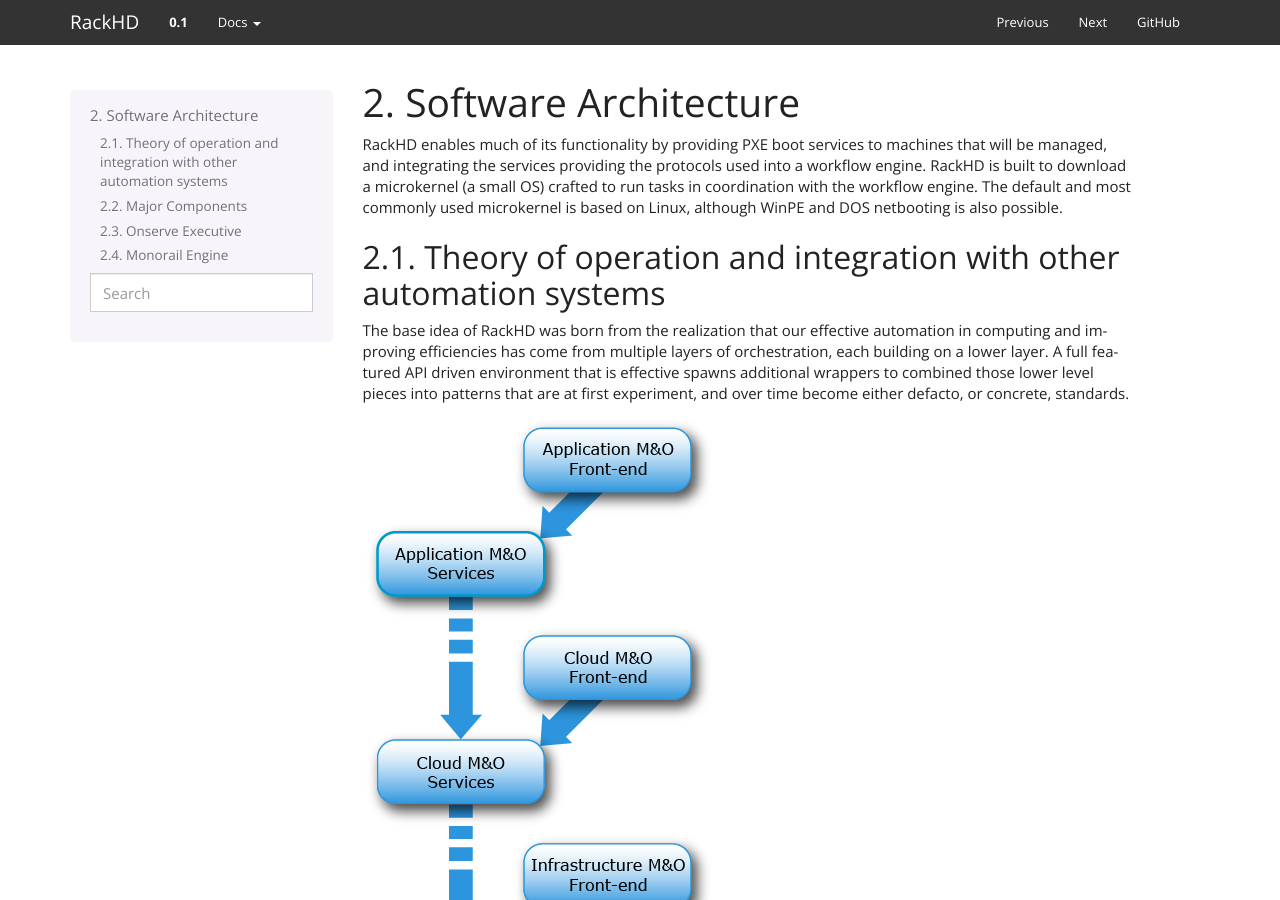
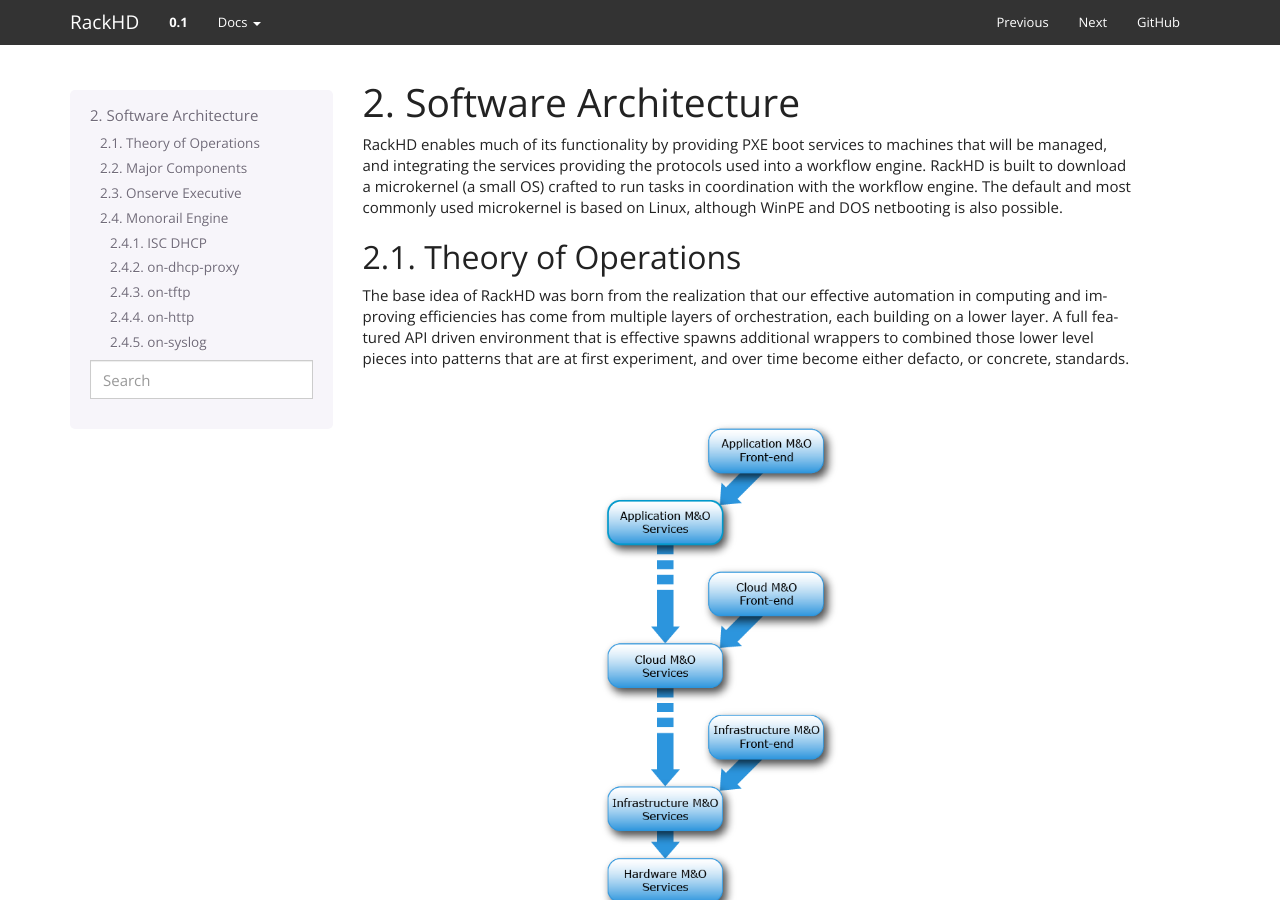
Before and after one commit to RackHD/docs, a Sphinx documentation site: the page built from docs/software_architecture.rst, in a window 1280 px wide and 900 px high. Built offline with Sphinx 7.4.7, drawn with Linux system fonts in a browser that asks for light colours; some of the changed text lies outside the part shown.

Commit message:
tables and images

```diff
--- a/docs/software_architecture.rst
+++ b/docs/software_architecture.rst
@@ -8,7 +8,7 @@
 engine. The default and most commonly used microkernel is based on Linux, although
 WinPE and DOS netbooting is also possible.
 
-Theory of operation and integration with other automation systems
+Theory of Operations
 -----------------------------------------
 
 The base idea of RackHD was born from the realization that our effective automation
@@ -17,7 +17,13 @@
 spawns additional wrappers to combined those lower level pieces into patterns that are
 at first experiment, and over time become either defacto, or concrete, standards.
 
+|
+
 .. image:: _static/automation_layers.png
+ :height: 500
+ :align: center
+
+|
 
 Application automation - such as services like Heroku or CloudFoundry - are built overlying
 infrastructure as a service API layers (AWS, Google Cloud Engine, SoftLayer, OpenStack, etc).
@@ -48,7 +54,11 @@
 data model and easy integration, and an underlying workflow engine (code named the
 "monorail engine", after a popular Seattle coffee shop: http://www.yelp.com/biz/monorail-espresso-seattle).
 
+|
+
 .. image:: _static/high_level_architecture.png
+  :align: center
+|
 
 The upper layer of the architecture, called the "onserve executive" communicates using
 both an internal REST API and AMQP as a message bus between the various processes. This layer is still under development.
@@ -59,7 +69,13 @@
 scaling or distributing them independently by protocol, and communicates together
 using message passing over AMQP, and stores data as needed for persistence in MongoDB.
 
+
+|
+
 .. image:: _static/process_level_architecture.png
+ :align: center
+
+|
 
 Onserve Executive
 ---------------------
@@ -74,28 +90,38 @@
 Monorail Engine
 -------------------
 
+|
+
 .. image:: _static/monorail_engine_dataflow.png
+ :height: 600
+ :align: center
 
-* ISC DHCP
+|
+
+ISC DHCP
+~~~~~~~~~~~~~~~~~~~~~~~~~~~~~
 
     A DHCP server is a critical component of a standard PXE (https://en.wikipedia.org/wiki/Preboot_Execution_Environment) process,
     providing IP addresses dynamically using the DHCP protocol
 
-* on-dhcp-proxy
+on-dhcp-proxy
+~~~~~~~~~~~~~~~~~~~~~~~~~~~~~
 
     The DHCP protocol supports getting additional data specifically for the PXE
     process from a secondary service that also responds on the same network as
     the DHCP server. The DHCP proxy service provides that information, generated
     dynamically from the workflow engine.
 
-* on-tftp
+on-tftp
+~~~~~~~~~~~~~~~~~~~~~~~~~~~~~
 
     TFTP is the common protocol used to initiate a PXE process, and on-tftp is
     tied into the workflow engine to be able to dynamically provide responses
     based on the state of the workflow engine, and to provide events to the workflow
     engine when servers request files via TFTP
 
-* on-http
+on-http
+~~~~~~~~~~~~~~~~~~~~~~~~~~~~~
 
     on-http provides both the REST interface to the workflow engine and data model APIs
     as well as a communication channel and potential proxy for hosting files and serving
@@ -107,7 +133,8 @@
     deep hardware interrogation, firmware updates, and other actions that can only be
     invoked directly on the hardware and not through an out of band management channel.
 
-* on-syslog
+on-syslog
+~~~~~~~~~~~~~~~~~~~~~~~~~~~~~
 
     on-syslog is a syslog receiver endpoint that channels all syslog data sent to the
     host into the workflow engine to provide annotated and structured logging
```
Also changed, not shown: docs/contributing.rst (+22 -22 lines), docs/introduction.rst (+8 -8 lines).
